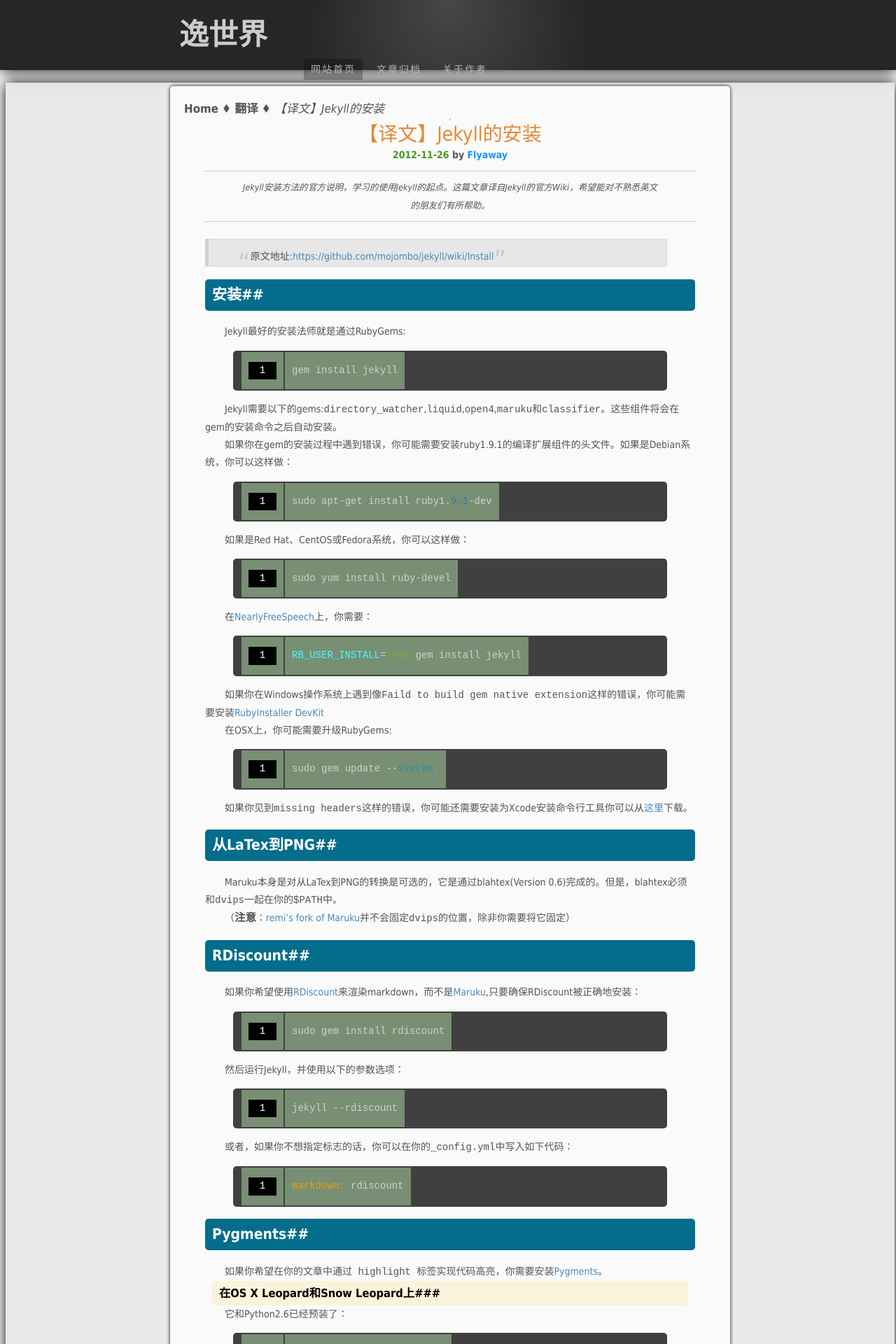
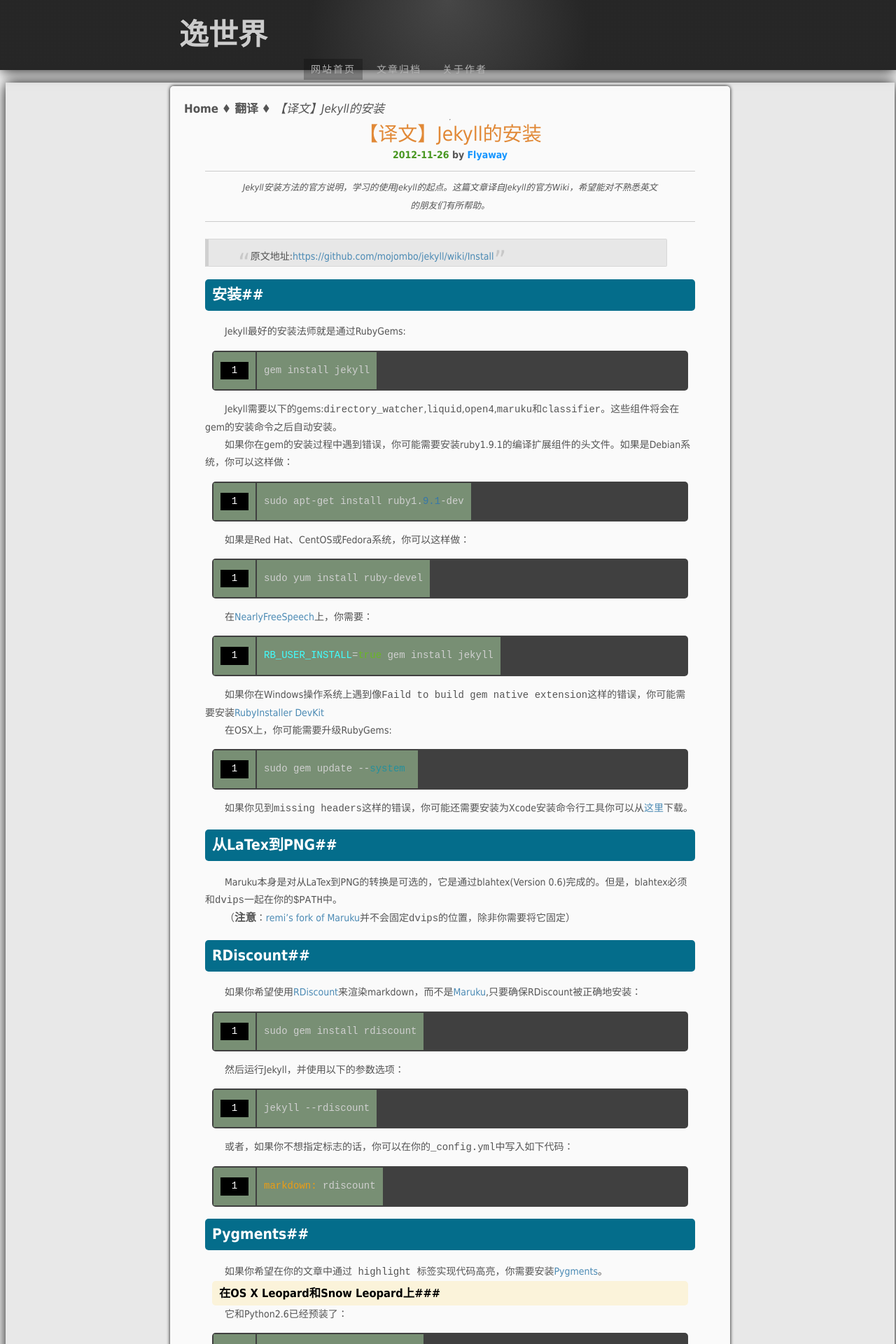
Before and after one commit to flyaway1217/flyaway1217.github.com, a Jekyll site: the page built from _posts/2012-11-26-Jekyll-Wiki-Install.markdown, in a window 1280 px wide. Shown: the top 1920 px of the page at 70% size. Built offline with Jekyll 4.4.1, drawn with Linux system fonts in a browser that asks for light colours.

Commit message:
Update the style of code

```diff
--- a/css/syntax.css
+++ b/css/syntax.css
@@ -1,6 +1,6 @@
 .highlight {
 	background-color: #404040;
-	padding:0 10px 0 10px;
+	margin:0 10px 0 10px;
 }
 .c { color: #999999; font-style: italic } /* Comment */
 .err { color: #a61717; background-color: #e3d2d2 } /* Error */
```
